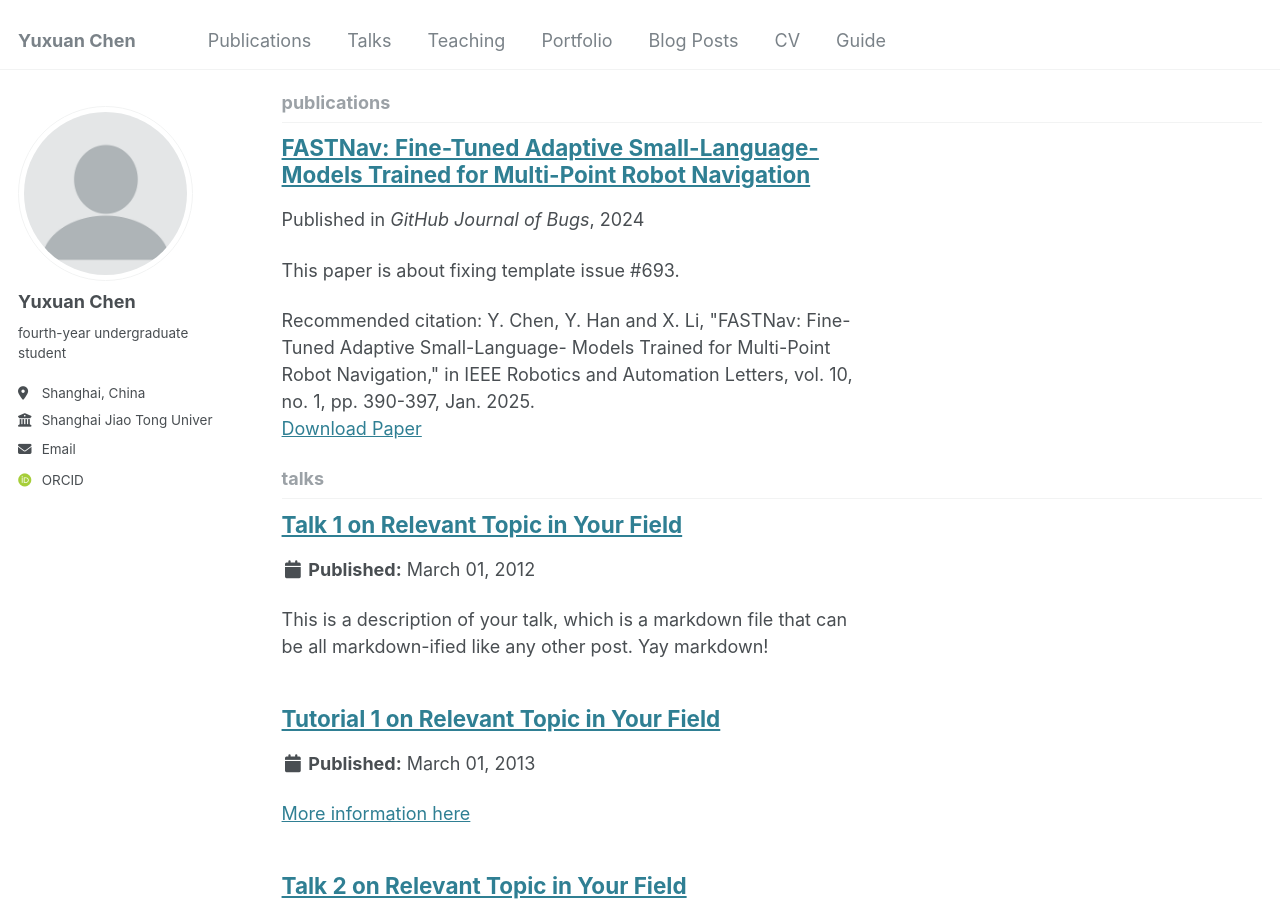
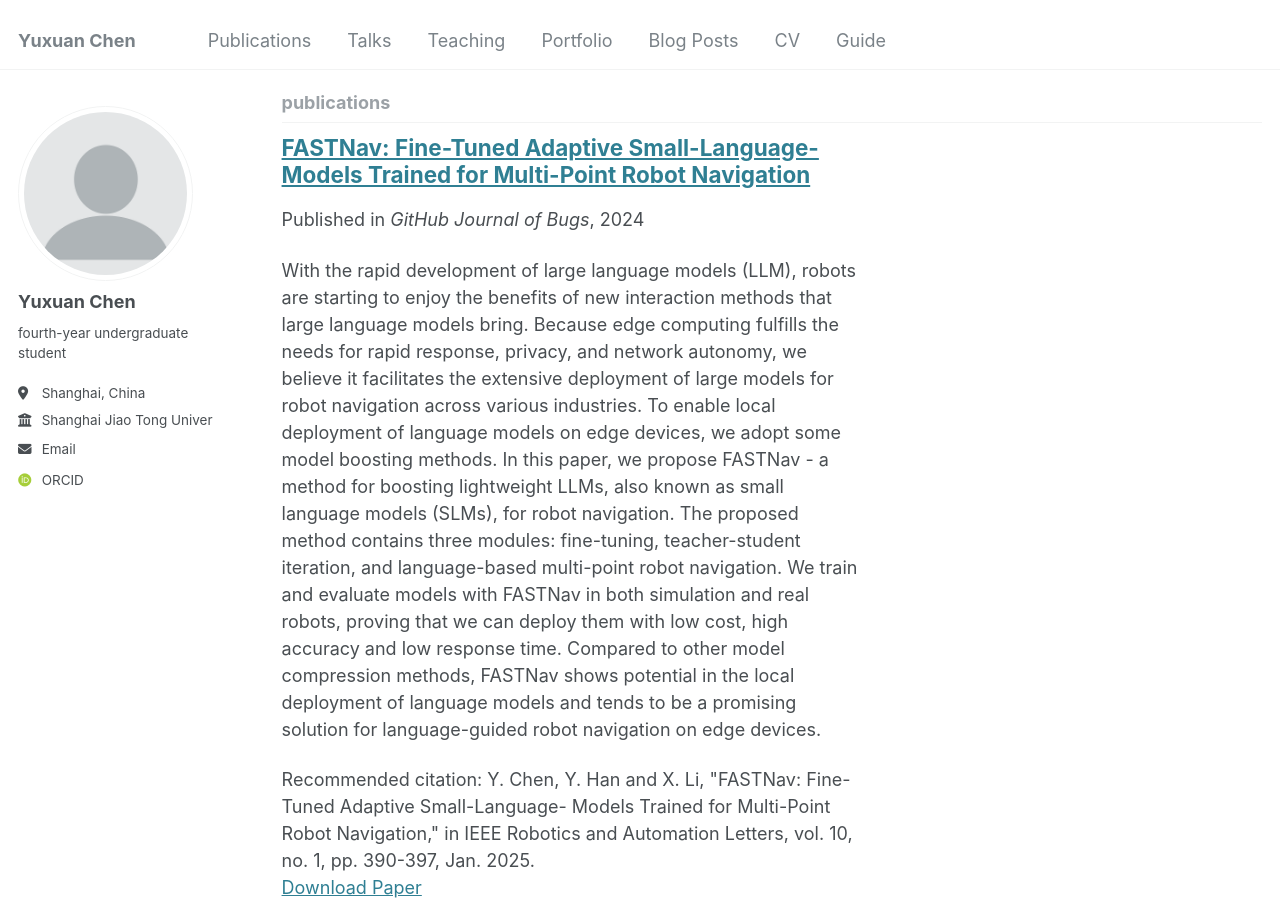
Before and after one commit to Elycyx/Elycyx.github.io, a Jekyll site: the page built from _pages/collection-archive.html, in a window 1280 px wide and 900 px high, scrolled down 1026 px. Built offline with Jekyll 4.4.1, drawn with Linux system fonts in a browser that asks for light colours; some web fonts are replaced.

Commit message:
Update fastnav.md

```diff
--- a/_publications/fastnav.md
+++ b/_publications/fastnav.md
@@ -3,7 +3,7 @@
 collection: publications
 category: journals
 permalink: /publication/fastnav
-excerpt: 'This paper is about fixing template issue #693.'
+excerpt: 'With the rapid development of large language models (LLM), robots are starting to enjoy the benefits of new interaction methods that large language models bring. Because edge computing fulfills the needs for rapid response, privacy, and network autonomy, we believe it facilitates the extensive deployment of large models for robot navigation across various industries. To enable local deployment of language models on edge devices, we adopt some model boosting methods. In this paper, we propose FASTNav - a method for boosting lightweight LLMs, also known as small language models (SLMs), for robot navigation. The proposed method contains three modules: fine-tuning, teacher-student iteration, and language-based multi-point robot navigation. We train and evaluate models with FASTNav in both simulation and real robots, proving that we can deploy them with low cost, high accuracy and low response time. Compared to other model compression methods, FASTNav shows potential in the local deployment of language models and tends to be a promising solution for language-guided robot navigation on edge devices.'
 date: 2024-11-25
 venue: 'GitHub Journal of Bugs'
 paperurl: 'https://ieeexplore.ieee.org/document/10767280'
```
